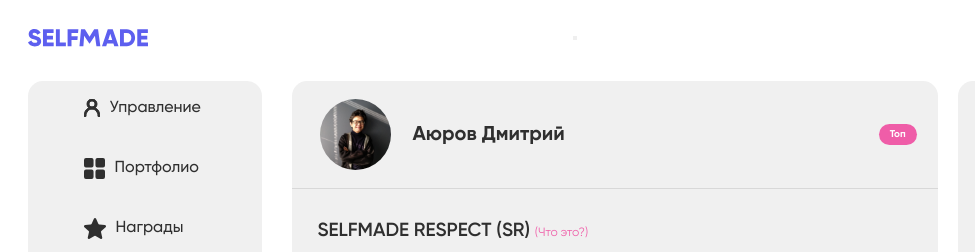
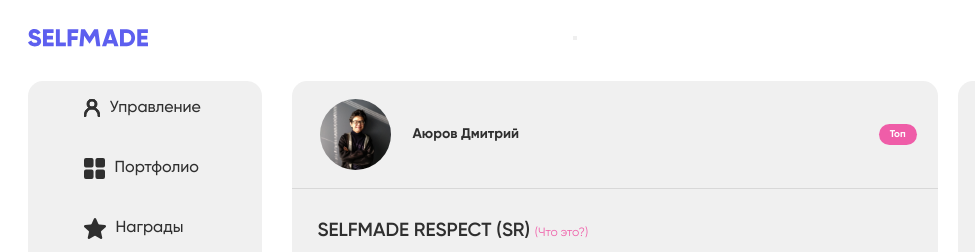
Before and after one commit to AurovD/selfmade, a website built with Vite: page index.html in a window 1280 px wide. Shown: the top 252 px of the page, 0-975 px from the left. Built offline with nearby package versions, Linux system fonts and the light colour scheme; files whose address does not match are found by name.

Commit message:
profile title

```diff
--- a/style.css
+++ b/style.css
@@ -360,6 +360,7 @@
     align-items: center;
     padding: 0 var(--size-600) 0 1.75rem;
     border-bottom: 1px solid rgba(0, 0, 0, .1);
+    container-type: size;
 }
 .dashboard-profile {
     display: flex;
@@ -368,6 +369,10 @@
     gap: var(--size-700);
     font-size: var(--fs-primary-heading);
     font-weight: var(--fw-bold);
+}
+.dashboard-profile h3{
+    /*font-size: 5cqi*/
+    font-size: clamp(14px, 2cqi, 20px);
 }
 .dashboard-respect {
     display: flex;
```
